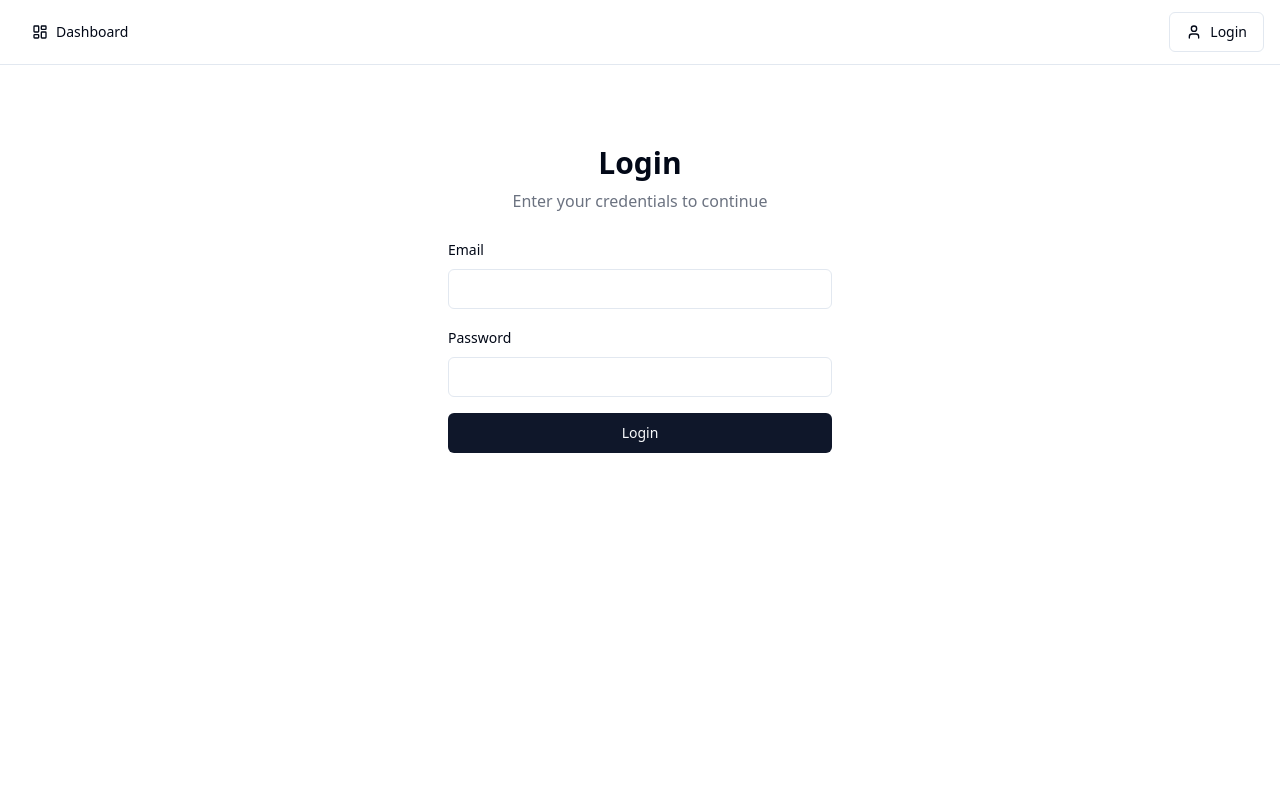
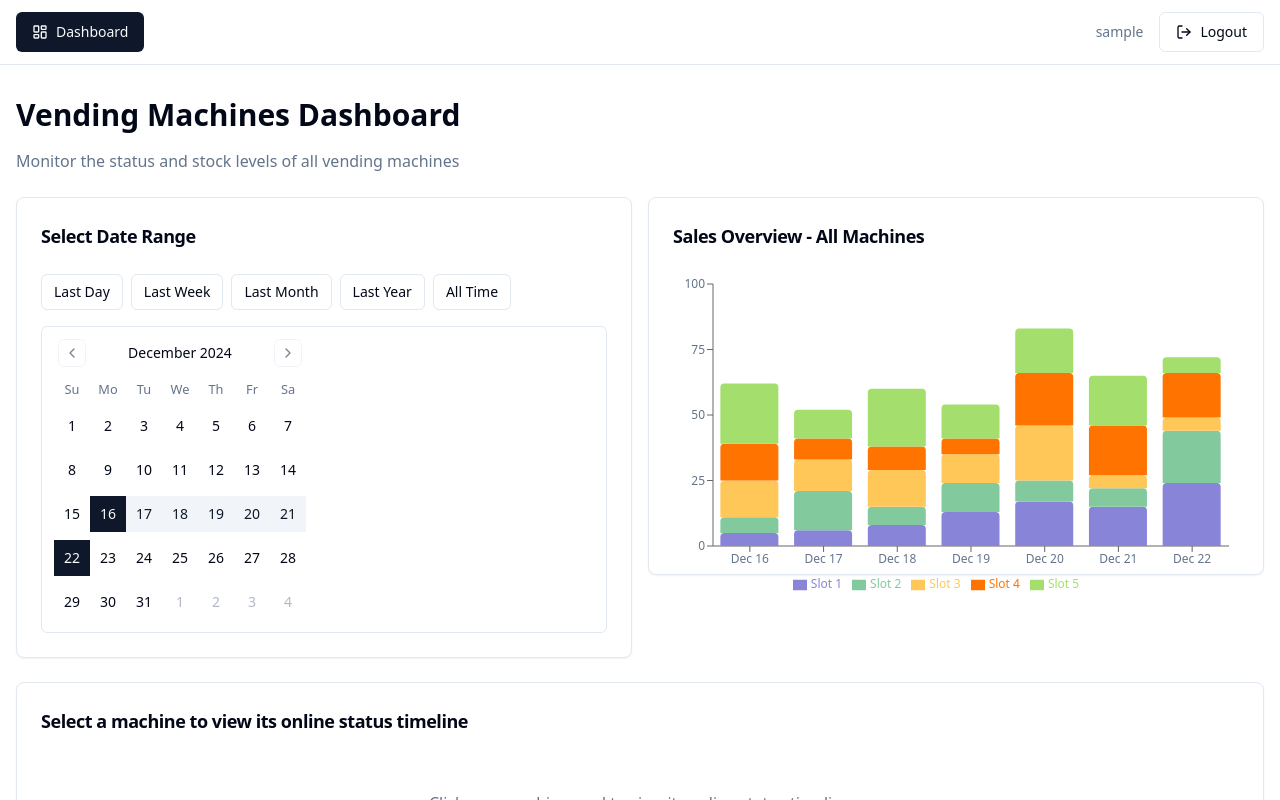
Before and after one commit to AMarkovic0/krpomat-ui, a React (Vite) app: page / in a window 1280 px wide. Before the commit this address led to /login. Shown: the top 800 px of the page. Built offline with nearby package versions, Linux system fonts and the light colour scheme; sample sign-in values are in the browser's storage.

Commit message:
Fix login page handling

```diff
--- a/src/App.tsx
+++ b/src/App.tsx
@@ -11,19 +11,21 @@ import Login from "./pages/Login";
 import Users from "./pages/Users";
 
 const ProtectedRoute = ({ children }: { children: React.ReactNode }) => {
-  const { user } = useAuth();
-  if (!user) return <Navigate to="/login" />;
+  if (localStorage.getItem("isAuth") !== "true") return <Navigate to="/login" />;
   return <>{children}</>;
 };
 
 const AdminRoute = ({ children }: { children: React.ReactNode }) => {
-  const { user, isAdmin } = useAuth();
-  if (!user) return <Navigate to="/login" />;
-  if (!isAdmin) return <Navigate to="/" />;
+  if (localStorage.getItem("isAuth") !== "true") return <Navigate to="/login" />;
   return <>{children}</>;
 };
 
 const AppRoutes = () => {
+  const getAuth = () => {
+    const isAuth = localStorage.getItem("isAuth");
+    return isAuth === 'true';
+  }
+
   return (
     <div className="min-h-screen bg-background">
       <Header />
--- a/src/components/Header.tsx
+++ b/src/components/Header.tsx
@@ -9,6 +9,7 @@ export const Header = () => {
   const location = useLocation();
 
   const handleLogout = () => {
+    localStorage.setItem("isAuth", "false");
     logout();
     navigate("/login");
   };
@@ -40,10 +41,10 @@ export const Header = () => {
           </nav>
 
           <div className="flex items-center gap-4">
-            {user ? (
+            {(localStorage.getItem("isAuth") === "true") ? (
               <>
                 <span className="text-sm text-muted-foreground">
-                  {user.email}
+                  {localStorage.getItem("username")}
                 </span>
                 <Button
                   variant="outline"
```
